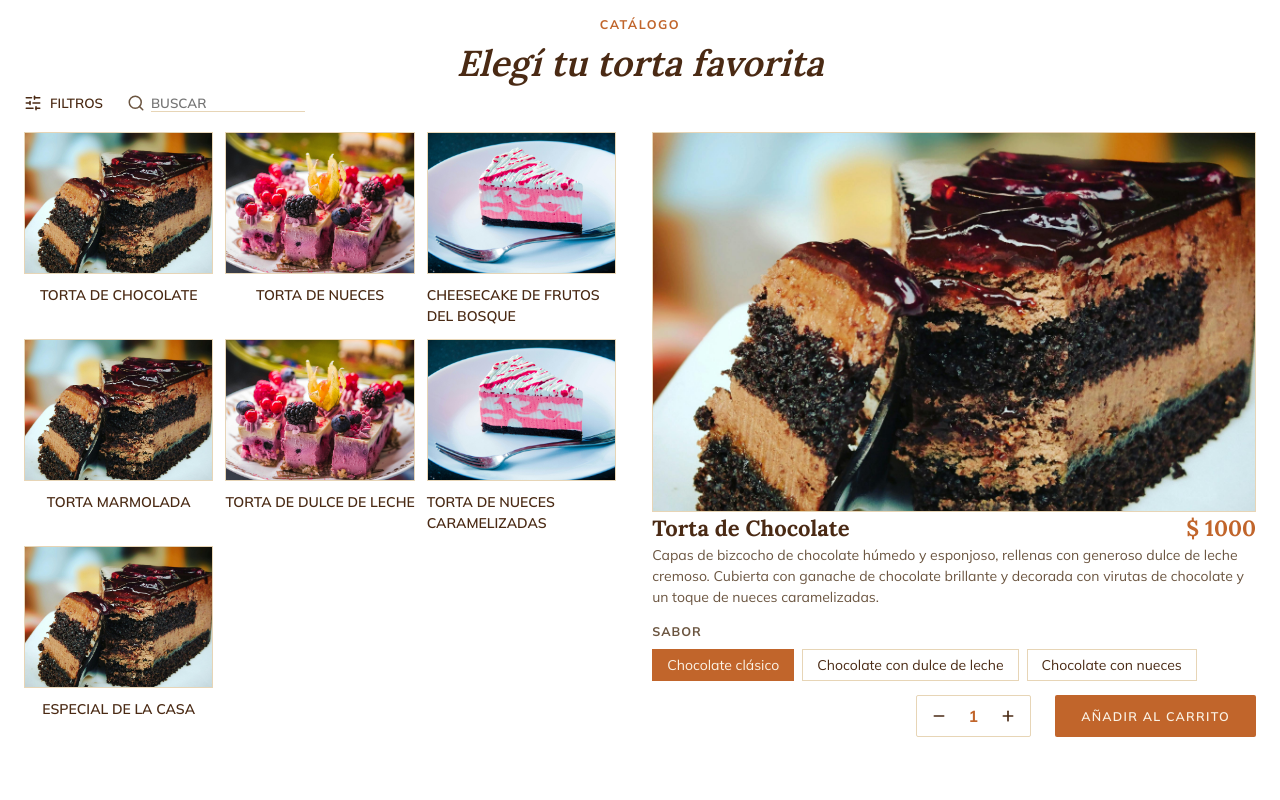
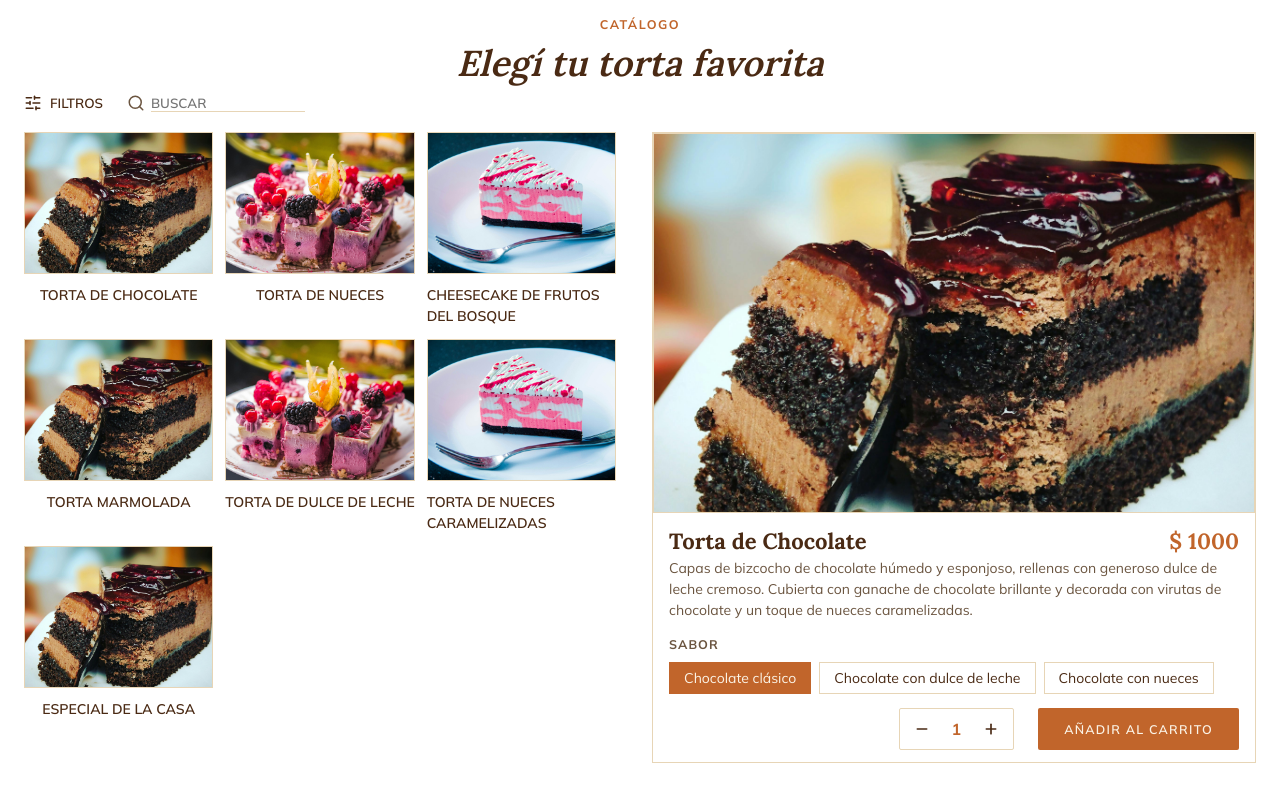
Before and after one commit to Ivorra-1996/Pasteler-a, a Next.js app: page / in a window 1280 px wide. Shown: the part 1060-1860 px from the top of the page. Built offline with nearby package versions, Linux system fonts and the light colour scheme.

Commit message:
feat: agregar borde y padding a la sección de producto seleccionado

```diff
--- a/src/components/Catalog/Catalog.module.css
+++ b/src/components/Catalog/Catalog.module.css
@@ -206,6 +206,7 @@
     display: flex;
     flex-direction: column;
     width: 50%;
+    border: 1px solid var(--color-border);
 }
 
 .selectedProduct img{
@@ -219,6 +220,7 @@
     line-height: 1.5;
     width: auto;
     text-align: start;
+    padding: 12px 16px;
 }
 
 .productHeader {
```
